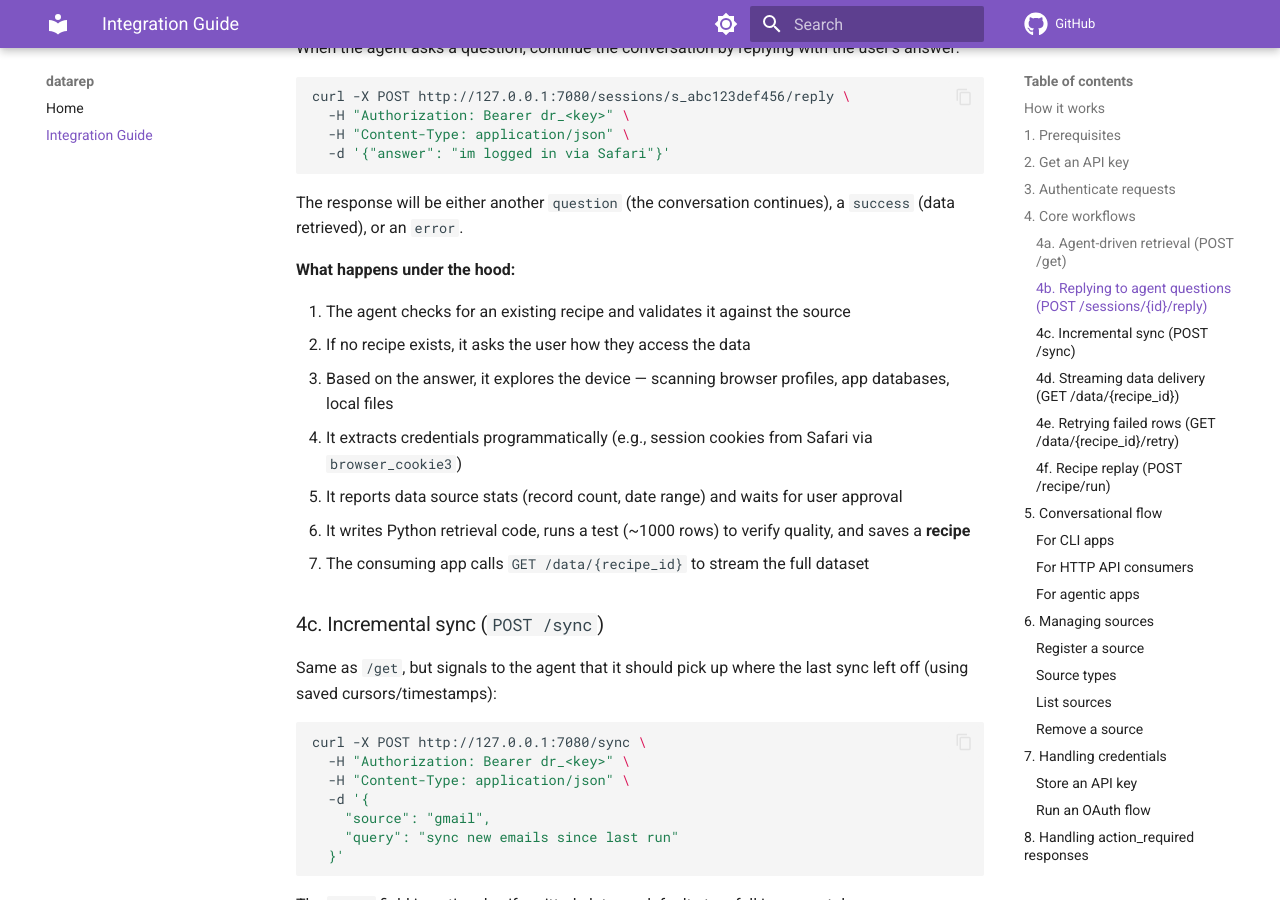
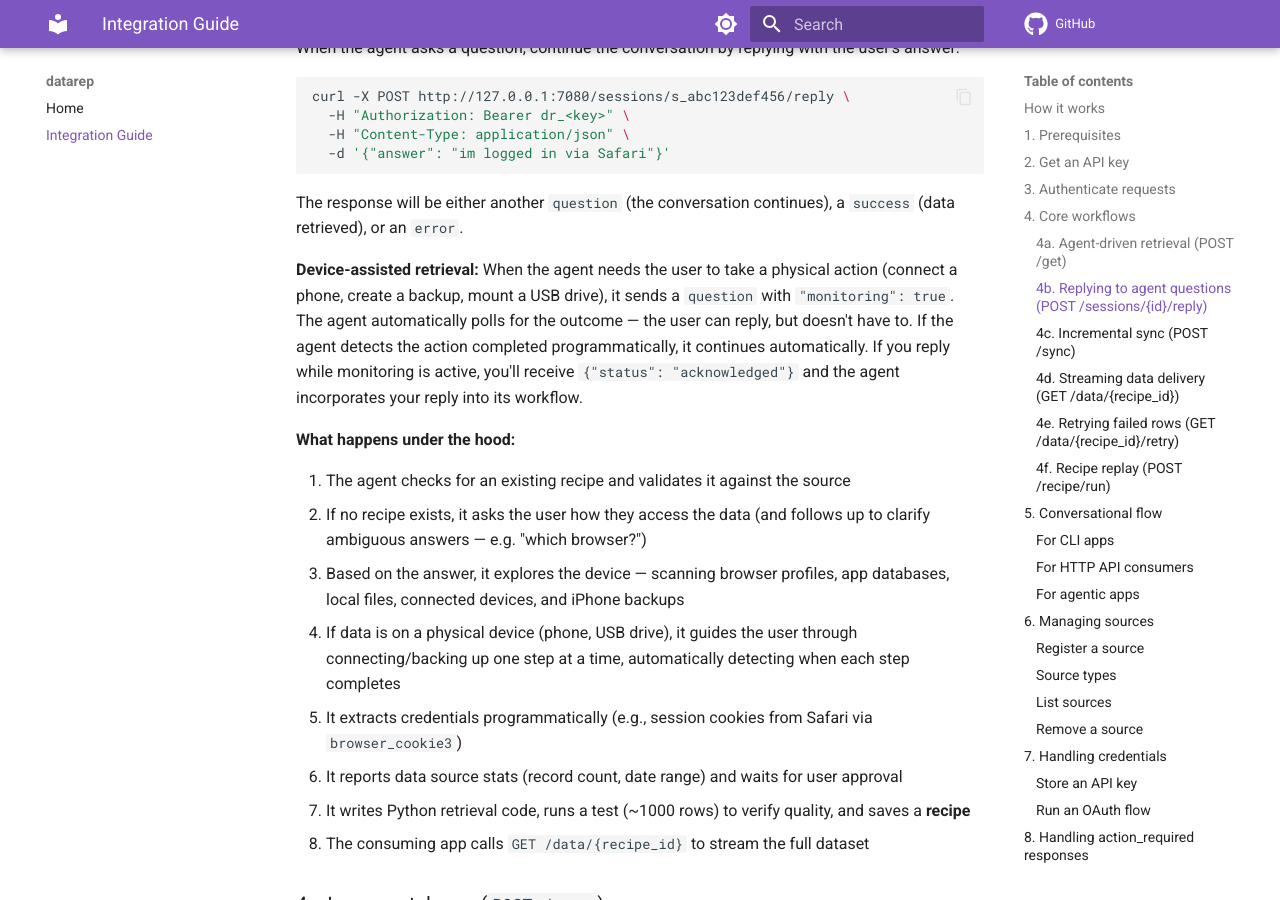
Before and after one commit to datarep-ai/datarep-docs, an MkDocs documentation site: the page built from docs/integration-guide.md, in a window 1280 px wide and 900 px high, scrolled down 2876 px. Built offline with MkDocs 1.6.1 and Material for MkDocs 9.7.7, drawn with Linux system fonts in a browser that asks for light colours; comment, search, counter and statistics services are not loaded; some of the changed text lies outside the part shown.

Commit message:
Update docs for device-assisted retrieval, instruct_user, and Opus 4.6
- Index: update sequence diagram to show device-assisted flow with
  clarifying questions and automatic connection detection
- Integration guide: update model default to claude-opus-4-6, add
  device-assisted retrieval steps, document monitoring behavior for
  sessions, update security and sandbox sections

Made-with: Cursor

```diff
--- a/docs/integration-guide.md
+++ b/docs/integration-guide.md
@@ -124,15 +124,18 @@ curl -X POST http://127.0.0.1:7080/sessions/s_abc123def456/reply \
 
 The response will be either another `question` (the conversation continues), a `success` (data retrieved), or an `error`.
 
+**Device-assisted retrieval:** When the agent needs the user to take a physical action (connect a phone, create a backup, mount a USB drive), it sends a `question` with `"monitoring": true`. The agent automatically polls for the outcome — the user can reply, but doesn't have to. If the agent detects the action completed programmatically, it continues automatically. If you reply while monitoring is active, you'll receive `{"status": "acknowledged"}` and the agent incorporates your reply into its workflow.
+
 **What happens under the hood:**
 
 1. The agent checks for an existing recipe and validates it against the source
-2. If no recipe exists, it asks the user how they access the data
-3. Based on the answer, it explores the device — scanning browser profiles, app databases, local files
-4. It extracts credentials programmatically (e.g., session cookies from Safari via `browser_cookie3`)
-5. It reports data source stats (record count, date range) and waits for user approval
-6. It writes Python retrieval code, runs a test (~1000 rows) to verify quality, and saves a **recipe**
-7. The consuming app calls `GET /data/{recipe_id}` to stream the full dataset
+2. If no recipe exists, it asks the user how they access the data (and follows up to clarify ambiguous answers — e.g. "which browser?")
+3. Based on the answer, it explores the device — scanning browser profiles, app databases, local files, connected devices, and iPhone backups
+4. If data is on a physical device (phone, USB drive), it guides the user through connecting/backing up one step at a time, automatically detecting when each step completes
+5. It extracts credentials programmatically (e.g., session cookies from Safari via `browser_cookie3`)
+6. It reports data source stats (record count, date range) and waits for user approval
+7. It writes Python retrieval code, runs a test (~1000 rows) to verify quality, and saves a **recipe**
+8. The consuming app calls `GET /data/{recipe_id}` to stream the full dataset
 
 ### 4c. Incremental sync (`POST /sync`)
 
@@ -670,7 +673,7 @@ The agent's code runs in a macOS `sandbox-exec` environment with:
 - **Write-restricted** — writes only allowed to the temporary working directory
 - **No inbound connections** — the sandbox cannot listen for incoming traffic
 
-The sandbox is designed for trust: the user runs datarep on their own machine and controls what data gets retrieved. The agent is instructed to never ask the user to manually extract data it can get programmatically.
+The sandbox is designed for trust: the user runs datarep on their own machine and controls what data gets retrieved. The agent is instructed to never ask the user to manually extract data it can get programmatically. The two exceptions are authentication (asking the user to log into a service) and device-assisted retrieval (guiding the user through physical actions like connecting a phone or creating a backup).
 
 ---
 
@@ -707,7 +710,7 @@ datarep is configured via environment variables:
 - **Code execution is sandboxed** — on macOS, datarep uses `sandbox-exec` to restrict filesystem writes and enforce read-only access to the rest of the system.
 - **Per-app source restrictions** — each app can be limited to specific sources at registration time.
 - **Full audit log** — every action (retrieval, sync, source changes, auth events) is logged with app ID, timestamp, and status.
-- **Agent never delegates to user** — the agent extracts credentials programmatically rather than asking users to paste tokens or cookies.
+- **Agent never delegates to user** — the agent extracts credentials programmatically rather than asking users to paste tokens or cookies. The only exceptions are authentication (logging into a service) and device-assisted retrieval (connecting a phone, creating a backup), where the agent guides the user one step at a time and automatically monitors for completion.
 
 ---
 
```
Also changed, not shown: other parts of docs/integration-guide.md (+1 -1 lines), docs/index.md (+7 -3 lines).
